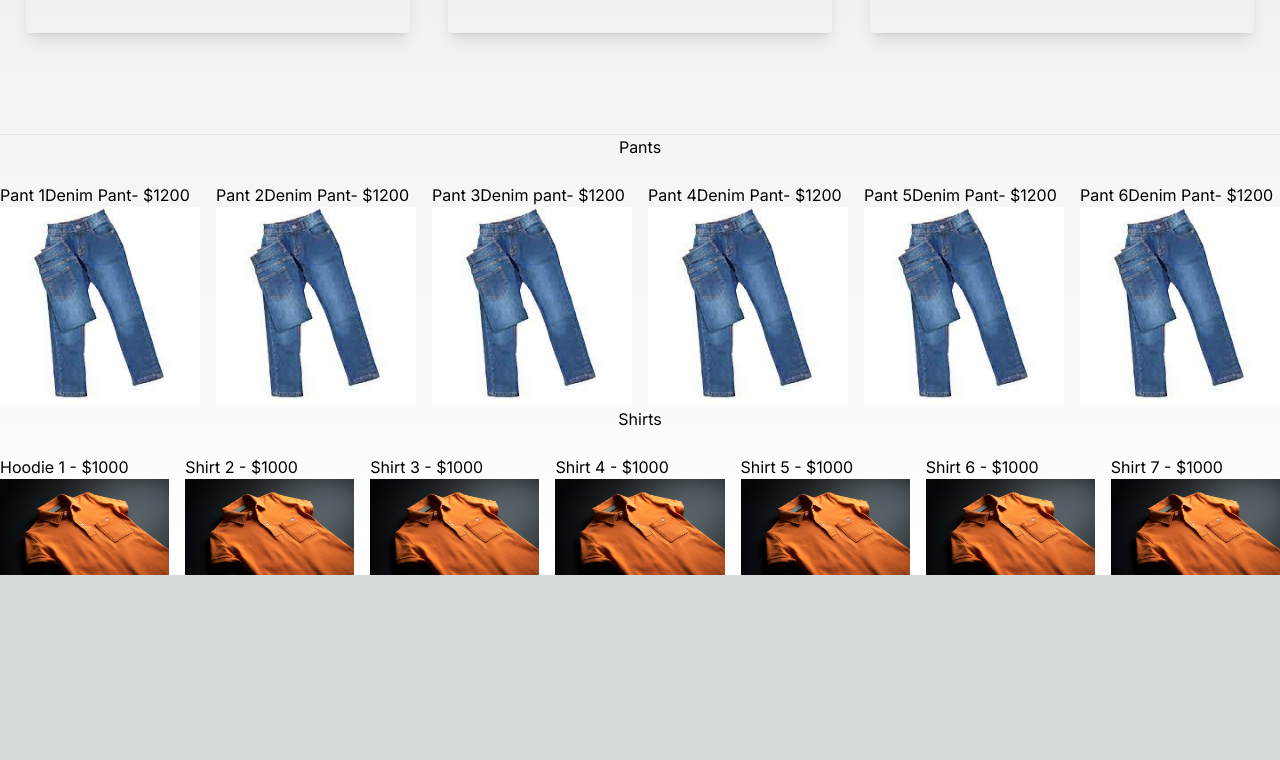
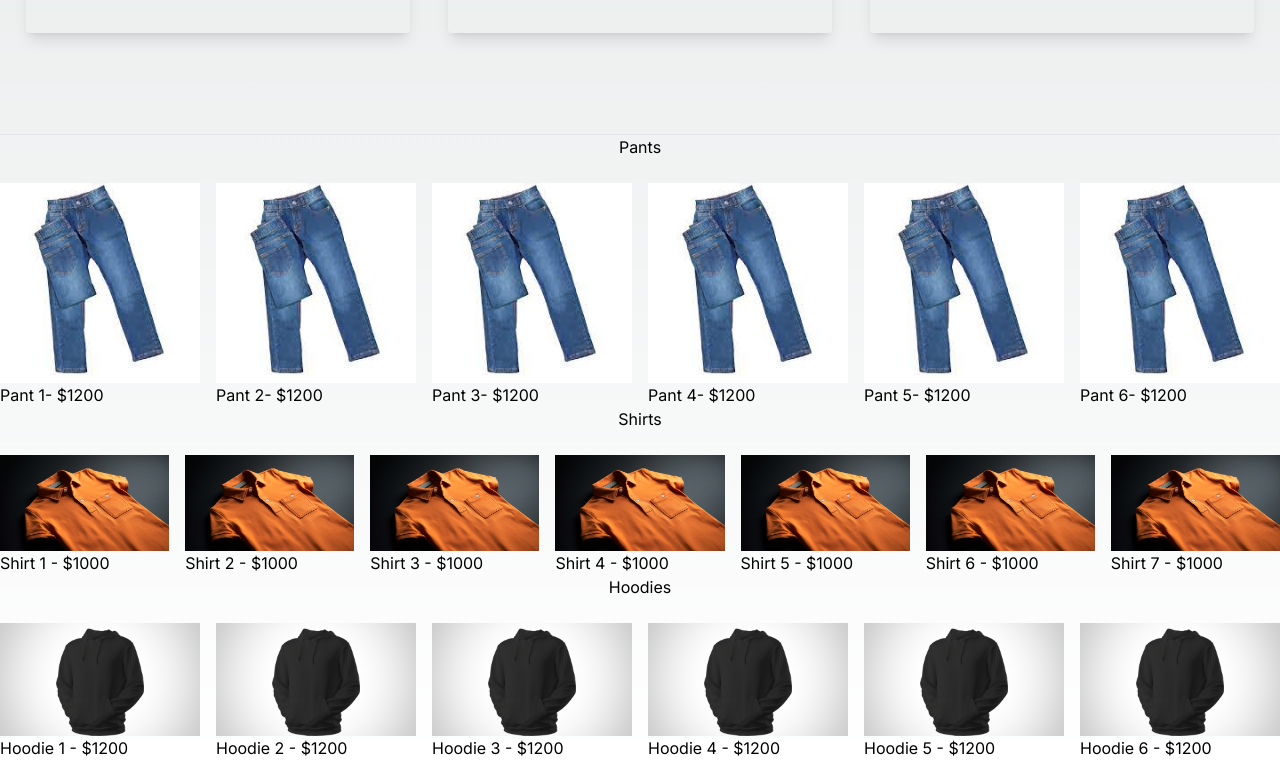
Before and after one commit to hassaan-shafique/MHS-Ecommerce-Store, a Next.js app: page / in a window 1280 px wide. Shown: the part 999-1759 px from the top of the page. Before the commit the page ends 1574 px from the top, so only its background shows below. Built offline with nearby package versions, Linux system fonts and the light colour scheme.

Commit message:
hoodies data

```diff
--- a/app/Components/Hoodie.js
+++ b/app/Components/Hoodie.js
@@ -1,15 +1,25 @@
 // pages/hoodies.js
 import React from 'react';
-import HoodiesData from '../data/HoodiesData';
+import HoodiesData from './HoodiesData';
+import Image from 'next/image';
 
-const Hoodies = () => {
+const Hoodie = () => {
   return (
     <div>
-      <h1>Hoodies</h1>
-      <ul>
-        {HoodiesData.map((hoodie) => (
-          <li key={hoodie.id}>
-            {hoodie.name} - ${hoodie.price}
+      <h1 className='text-center'>Hoodies</h1>
+      <br/>
+      <ul className='flex text.center space-x-4'>
+        {HoodiesData.map((Hoodie) => (
+          <li key={Hoodie.id}>
+           <Image
+               src="/Hoodie.jpg"
+               alt='hoodies'
+               height={400}
+               width={400}
+
+                 />
+
+            {Hoodie.name} - ${Hoodie.price}
           </li>
         ))}
       </ul>
@@ -17,4 +27,4 @@ const Hoodies = () => {
   );
 };
 
-export default Hoodies;
+export default Hoodie;
--- a/app/Components/HoodiesData.js
+++ b/app/Components/HoodiesData.js
@@ -12,7 +12,7 @@ const HoodiesData  = [
     },
     {
          id:'2',
-        name :'Hoodie 1',
+        name :'Hoodie 2',
         price : 1200,
         description: 'Hoodie',
         image:"./"
@@ -20,7 +20,7 @@ const HoodiesData  = [
     },
     {
           id:'3',
-        name :'Hoodie 1',
+        name :'Hoodie 3',
         price : 1200,
         description: 'Hoodie',
         image:"./"
@@ -28,14 +28,14 @@ const HoodiesData  = [
     },
     {
           id:'4',
-        name :'Hoodie 1',
+        name :'Hoodie 4',
         price : 1200,
         description: 'Hoodie',
         image:"./"
     },
     {
           id:'5',
-        name :'Hoodie 1',
+        name :'Hoodie 5',
         price : 1200,
         description: 'Hoodie',
         image:"./"
@@ -44,7 +44,7 @@ const HoodiesData  = [
     {
 
           id:'6',
-        name :'Hoodie 1',
+        name :'Hoodie 6',
         price : 1200,
         description: 'Hoodie',
         image:"./"
--- a/app/Components/Pant.js
+++ b/app/Components/Pant.js
@@ -10,17 +10,17 @@ const Pant = () => {
       <ul className='flex text.center space-x-4 '>
         {PantsData.map((pants) => (
           <li key={pants.id}>
-
-            {pants.name}
-            {pants.description}
-            - ${pants.price}
-            <Image
+         <Image
                src="/pant3.jpg"
                alt='hoodies'
                height={400}
                width={400}
 
                  />
+            {pants.name}
+
+            - ${pants.price}
+
 
           </li>
         ))}
--- a/app/Components/Shirt.js
+++ b/app/Components/Shirt.js
@@ -10,14 +10,15 @@ const Shirt = () => {
       <ul  className='flex text.center space-x-4 '>
         {ShirtsData.map((Shirt) => (
           <li key={Shirt.id}>
-            {Shirt.name} - ${Shirt.price}
-             <Image
+           <Image
                src="/shirts.jpg"
-               alt='hoodies'
+               alt='shirts'
                height={400}
                width={400}
 
                  />
+            {Shirt.name} - ${Shirt.price}
+
           </li>
         ))}
       </ul>
--- a/app/Components/ShirtsData.js
+++ b/app/Components/ShirtsData.js
@@ -5,7 +5,7 @@ import { images } from "@/next.config";
 const ShirtsData  = [
     {
         id:'1',
-        name :'Hoodie 1',
+        name :'Shirt 1',
         price : 1000,
         description: 'Cotton Shirt',
         image:"./shirts.jpg"
--- a/app/page.js
+++ b/app/page.js
@@ -6,6 +6,7 @@ import Home from './Components/Home'
 import Navbar from '@/app/Components/Navbar'
 import Pant from '@/app/Components/Pant'
 import Shirt from './Components/Shirt'
+import Hoodie from './Components/Hoodie'
 
 
 
@@ -18,7 +19,7 @@ const page = () => {
        <Home/>
        <Pant/>
       <Shirt/>
-
+     <Hoodie/>
     </div>
   )
 }
```
